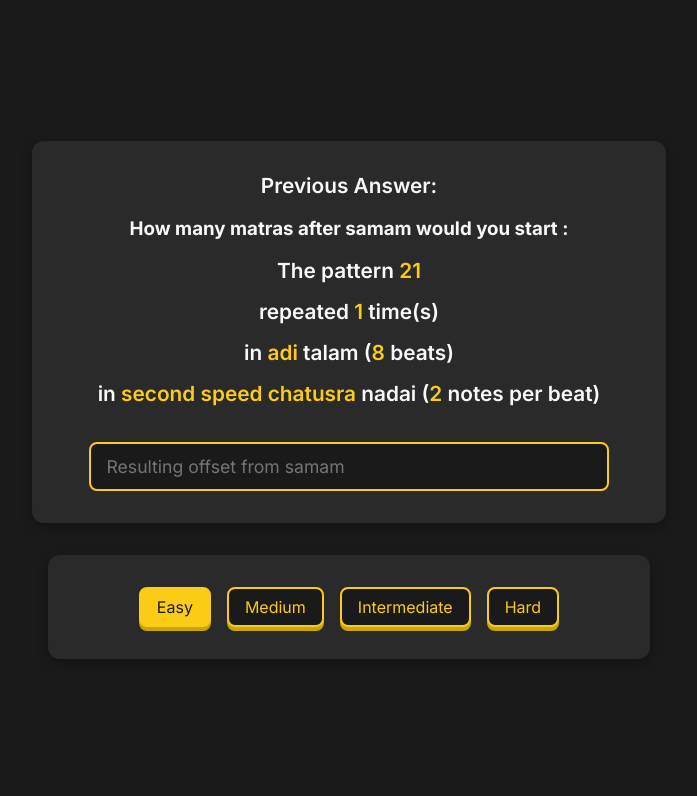
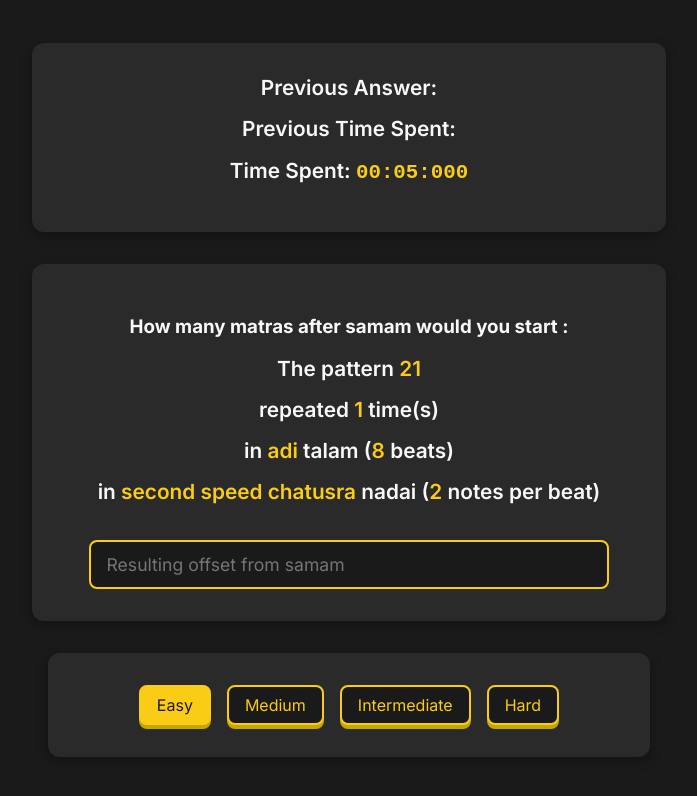
Before and after one commit to sripkunda/kanakku-helper, a plain HTML site: page index.html in a window 1280 px wide. Shown: the whole page, without its empty margins (291-988 px from the left). Drawn offline with Linux system fonts and the light colour scheme.

Commit message:
added a timer

```diff
--- a/index.css
+++ b/index.css
@@ -82,6 +82,10 @@ button:active, .difficulty-btn:active {
     gap: 2rem;
 }
 
+.timestamp {
+  font-family: monospace;
+}
+
 .difficulty-container {
     background: #2a2a2a;
     border-radius: 12px;
--- a/index.html
+++ b/index.html
@@ -12,9 +12,13 @@
 <body>
   <div class="main-wrapper">
     <div class="question-container">
-      <div>
-        <div class="question-section-text">Previous Answer: <span class="dynamic-field" id="previous-answer"></span></div>
-      </div>
+        <div>
+          <div class="question-section-text">Previous Answer: <span class="dynamic-field" id="previous-answer"></span></div>
+          <div class="question-section-text">Previous Time Spent: <span class="dynamic-field timestamp" id="previous-time-spent"></span></div>
+          <div class="question-section-text">Time Spent: <span class="dynamic-field timestamp" id="time-spent"></span></div>
+        </div>
+    </div>
+    <div class="question-container">
       <div>
         <h3>How many matras after samam would you start :</h3>
       </div>
--- a/index.js
+++ b/index.js
@@ -4,6 +4,8 @@ let tala;
 let nadai;
 let currentDifficulty;
 let previousAnswer;
+let currentTimeMs = 0;
+let lastTimestamp;
 const nadais = {
     one: { name: "first speed chatusra", subdivisions: 1 },
     two: { name: "second speed chatusra", subdivisions: 2 },
@@ -80,6 +82,14 @@ const difficulties = {
     }
 }
 
+function formatTime(ms) {
+  const minutes = String(Math.floor(ms / 60000)).padStart(2, '0');
+  const seconds = String(Math.floor((ms % 60000) / 1000)).padStart(2, '0');
+  const milliseconds = String((ms % 1000).toFixed(0)).padStart(3, '0');
+
+  return `${minutes}:${seconds}:${milliseconds}`;
+}
+
 function setup() {
     const defaultName = Object.keys(difficulties)[0];
     currentDifficulty = difficulties[defaultName];
@@ -94,9 +104,16 @@ function setup() {
             btn.classList.add('selected');
             currentDifficulty = difficulties[btn.getAttribute('data-difficulty')];
             generate();
+        });
     });
-});
 
+    const updateTimer = (timestamp) => {
+        lastTimestamp = timestamp;
+        const time = timestamp - currentTimeMs;
+        document.getElementById('time-spent').innerText = formatTime(time);
+        requestAnimationFrame(updateTimer);
+    }
+    requestAnimationFrame(updateTimer);
 }
 
 function clearAnswer() {
@@ -114,6 +131,10 @@ function updateUI() {
     document.getElementById("nadai-subdivisions-count").innerText = nadai.subdivisions;
     document.getElementById("nadai-subdivisions-count").innerText = nadai.subdivisions;
     document.getElementById('previous-answer').innerText = previousAnswer ?? "";
+    if (lastTimestamp) {
+        currentTimeMs = lastTimestamp;
+        document.getElementById('previous-time-spent').innerText = formatTime(lastTimestamp);
+    }
 }
 
 function generate() {
```
